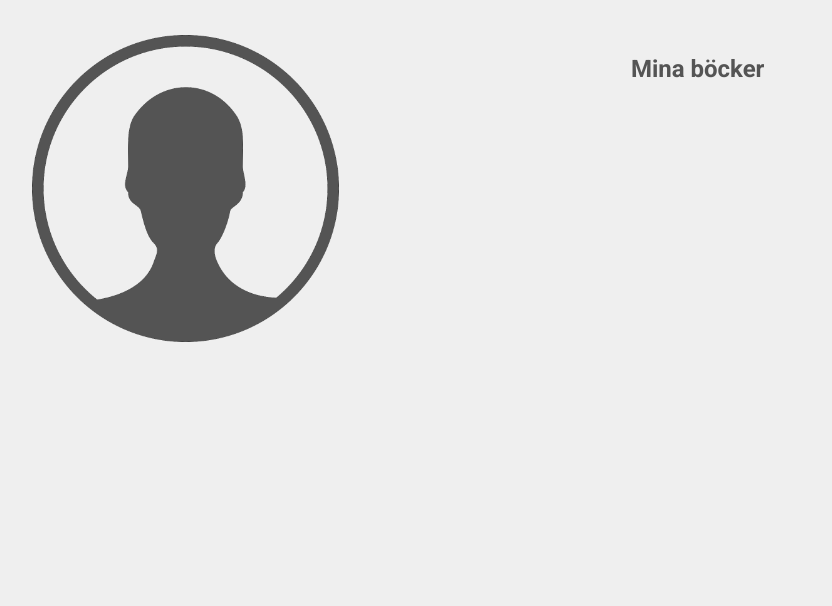
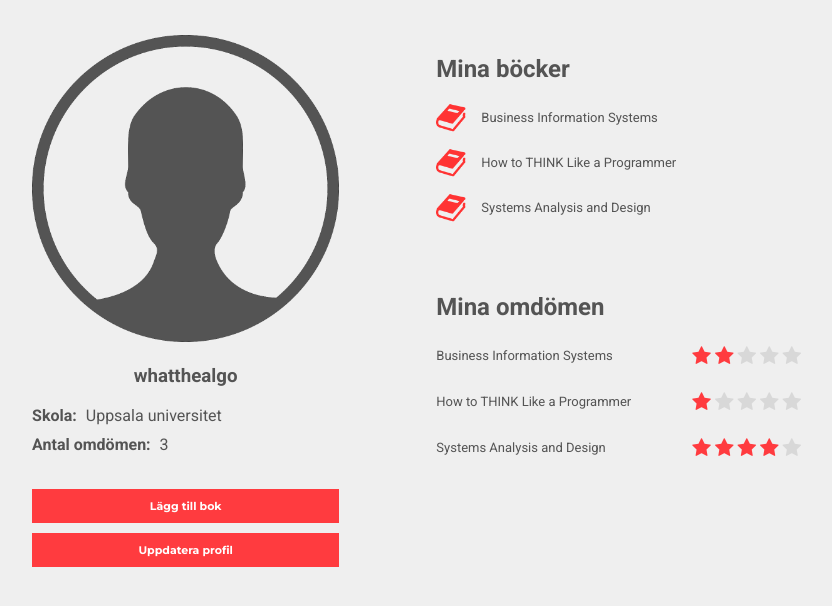
Before and after one commit to esplito/literature-site, a PHP site: page /pages/profile.php in a window 1280 px wide. Shown: the part 100-706 px from the top of the page, without its empty margins (113-945 px from the left). Run offline with PHP 8.4, Linux system fonts and the light colour scheme.

Commit message:
Completed HTML and CSS for standard profile page

```diff
--- /dev/null
+++ b/assets/styles/modules/_book.css
@@ -0,0 +1,10 @@
+.book-icon{
+	width: 30px;
+	float: left;
+	margin-right: 15px;
+}
+
+.book-icon:after{
+	content: " ";
+	clear: both;
+}
--- a/assets/styles/modules/_btn.css
+++ b/assets/styles/modules/_btn.css
@@ -39,3 +39,7 @@
 	border: #979797 1px solid;
 	margin: 15px;
 }
+
+.btn--a-full-w{
+	width: 90%;
+}
--- a/assets/styles/modules/_label.css
+++ b/assets/styles/modules/_label.css
@@ -26,3 +26,18 @@
 	margin-left: auto;
 	margin-right: auto;
 }
+
+.label--profile{
+	display: inline-block;
+	margin-right: 5px;
+}
+
+.label--v-centered{
+	height: 30px;
+	display: flex;
+    align-items: center;
+}
+
+.label--float-l{
+	float: left;
+}
--- /dev/null
+++ b/assets/styles/modules/_review.css
@@ -0,0 +1,3 @@
+.review__books__title{
+	width: 40%;
+}
--- a/assets/styles/modules/_section.css
+++ b/assets/styles/modules/_section.css
@@ -27,6 +27,15 @@
 	margin-bottom: 35px;
 	display: block;
 	overflow: hidden;
+}
+
+.section__row--s-margin{
+	margin-top: 15px;
+	margin-bottom: 15px;
+}
+
+.section__row--align-l{
+	text-align: left;
 }
 
 .section__btn-link{
@@ -63,6 +72,10 @@
     margin-right: -50px;
 }
 
+.section__col--padding-l{
+	padding-left: 80px;
+}
+
 .section__col--centered-content{
 	text-align: center;
 }
--- a/assets/styles/modules/_stars.css
+++ b/assets/styles/modules/_stars.css
@@ -1,5 +1,11 @@
 .rating{
 	margin: 15px 0;
+}
+
+.rating--inline{
+	padding: 5px;
+	margin: 0 10px;
+	float: left;
 }
 
 .rating__small > .stars__star{
--- a/assets/styles/modules/_user.css
+++ b/assets/styles/modules/_user.css
@@ -1,3 +1,16 @@
 .user__image{
 	width: 90%;
 }
+
+.user__info{
+	text-align: left;
+	width: 90%;
+	margin-right: auto;
+	margin-left: auto;
+	margin-bottom: 35px;
+}
+
+.user__row{
+	width: 100%;
+	margin-bottom: 10px;
+}
--- a/assets/styles/styles.css
+++ b/assets/styles/styles.css
@@ -10,3 +10,5 @@
 @import "modules/_section.css";
 @import "modules/_img.css";
 @import "modules/_user.css";
+@import "modules/_book.css";
+@import "modules/_review.css";
--- a/overlays/login.php
+++ b/overlays/login.php
@@ -25,7 +25,7 @@
 			</form>
 			<div class="modal__alt">
 				<label class="label label--centered">Har du inget konto?</label>
-				<button class="btn btn--default" type="submit">Skapa konto</button>
+				<button class="btn btn--default">Skapa konto</button>
 			</div>
 		</div>
 		<div class="modal__close">X</div>
--- a/pages/profile.php
+++ b/pages/profile.php
@@ -41,10 +41,90 @@
 				<div class="section__col-4 section__col-4--left">
 					<div class="user">
 						<img class="user__image" src="../assets/images/profile_pic.png">
+						<h3>whatthealgo</h3>
+						<div class="user__info">
+							<div class="user__row">
+								<label class="label label--profile">Skola: </label>
+								<span class="user__info__school">Uppsala universitet</span>
+							</div>
+							<div class="user__row">
+								<label class="label label--profile">Antal omdömen: </label>
+								<span class="user__info__review-number">3</span>
+							</div>
+						</div>
+						<div class="user__row">
+							<button class="btn btn--default btn--a-full-w">Lägg till bok</button>
+						</div>
+						<div class="user__row">
+							<button class="btn btn--default btn--a-full-w">Uppdatera profil</button>
+						</div>
 					</div>
 				</div>
-				<div class="section__col-8">
-					<h2>Mina böcker</h2>
+				<div class="section__col-8 section__col--padding-l">
+					<div class="section__row section__row--align-l">
+						<h2>Mina böcker</h2>
+						<div id="my-books">
+							<div class="section__row section__row--s-margin">
+								<img class="book-icon" src="../assets/images/book.png">
+								<div class="label--v-centered">
+									<span class="label--smaller">Business Information Systems</span>
+								</div>
+							</div>
+							<div class="section__row section__row--s-margin">
+								<img class="book-icon" src="../assets/images/book.png">
+								<div class="label--v-centered">
+									<span class="label--smaller">How to THINK Like a Programmer</span>
+								</div>
+							</div>
+							<div class="section__row section__row--s-margin">
+								<img class="book-icon" src="../assets/images/book.png">
+								<div class="label--v-centered">
+									<span class="label--smaller">Systems Analysis and Design</span>
+								</div>
+							</div>
+						</div>
+					</div>
+					<div class="section__row section__row--align-l">
+						<h2>Mina omdömen</h2>
+						<div id="my-reviews">
+							<div class="section__row section__row--s-margin">
+								<div class="review__books__title label--v-centered label--float-l">
+									<span class="label--smaller">Business Information Systems</span>
+								</div>
+								<div class="rating rating--inline">
+									<span class="stars__star fa fa-star stars__star--checked"></span>
+									<span class="stars__star fa fa-star stars__star--checked"></span>
+									<span class="stars__star fa fa-star"></span>
+									<span class="stars__star fa fa-star"></span>
+									<span class="stars__star fa fa-star"></span>
+								</div>
+							</div>
+							<div class="section__row section__row--s-margin">
+								<div class="review__books__title label--v-centered label--float-l">
+									<span class="label--smaller">How to THINK Like a Programmer</span>
+								</div>
+								<div class="rating rating--inline">
+									<span class="stars__star fa fa-star stars__star--checked"></span>
+									<span class="stars__star fa fa-star"></span>
+									<span class="stars__star fa fa-star"></span>
+									<span class="stars__star fa fa-star"></span>
+									<span class="stars__star fa fa-star"></span>
+								</div>
+							</div>
+							<div class="section__row section__row--s-margin">
+								<div class="review__books__title label--v-centered label--float-l">
+									<span class="label--smaller">Systems Analysis and Design</span>
+								</div>
+								<div class="rating rating--inline">
+									<span class="stars__star fa fa-star stars__star--checked"></span>
+									<span class="stars__star fa fa-star stars__star--checked"></span>
+									<span class="stars__star fa fa-star stars__star--checked"></span>
+									<span class="stars__star fa fa-star stars__star--checked"></span>
+									<span class="stars__star fa fa-star"></span>
+								</div>
+							</div>
+						</div>
+					</div>
 				</div>
 			</div>
 		</div>
```
Also changed, not shown: assets/images/book.png (added).
